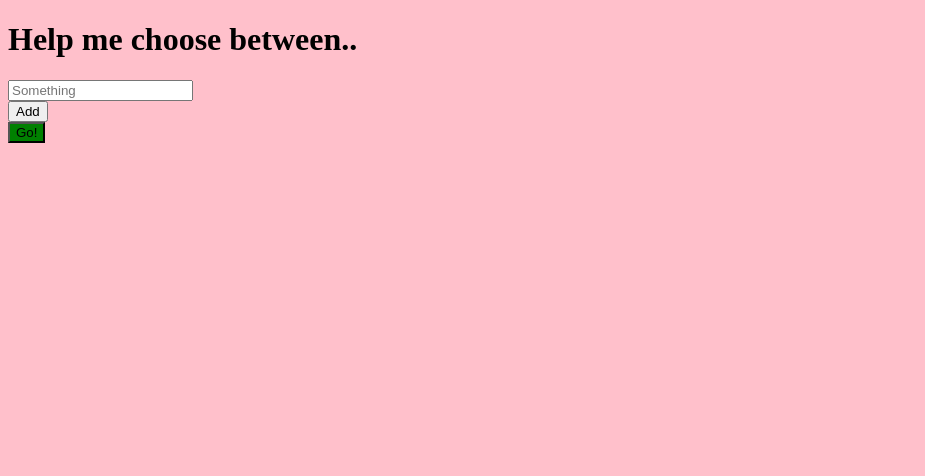
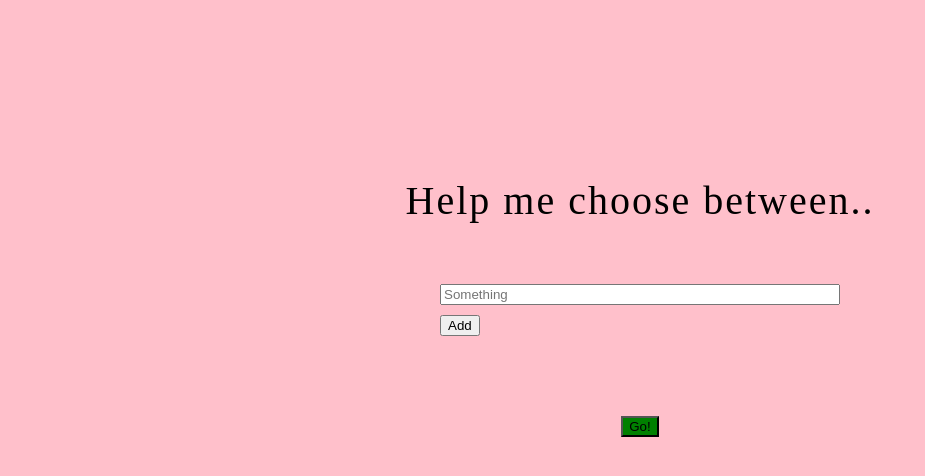
Before and after one commit to EmmaLiljeqvist/Help-me-choose, a plain HTML site: page Index.html in a window 1280 px wide. Shown: the whole page, without its empty margins (0-925 px from the left). Drawn offline with Linux system fonts and the light colour scheme.

Commit message:
Add classes to target elements

```diff
--- a/Index.html
+++ b/Index.html
@@ -3,6 +3,7 @@
   <head>
       <meta charset=utf-8>
       <title>Help me choose</title>
+      <link href="./main.css" rel="stylesheet" type="text/css">
   </head>
   <body style="background-color: pink">
     <h1>Help me choose between..</h1>
```
